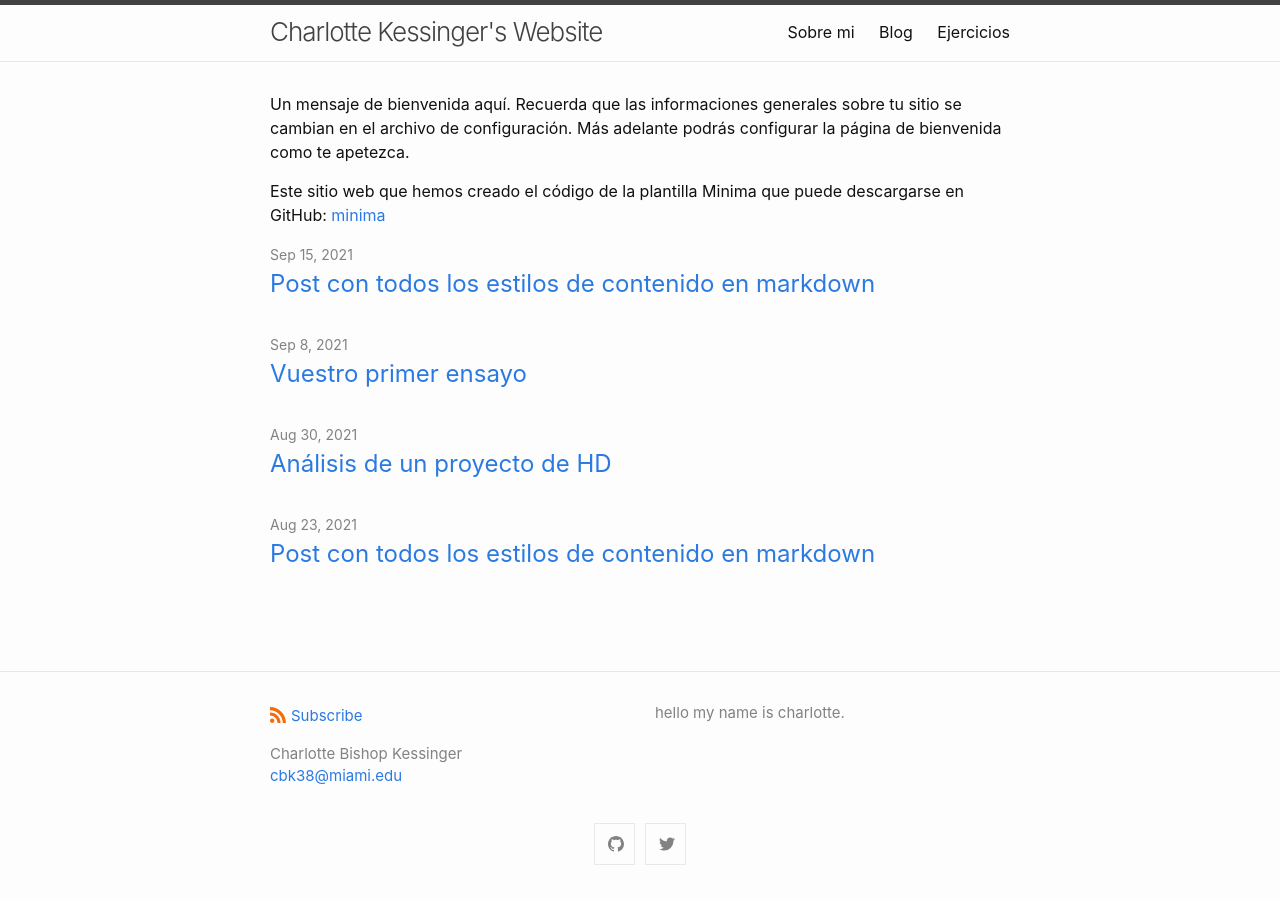
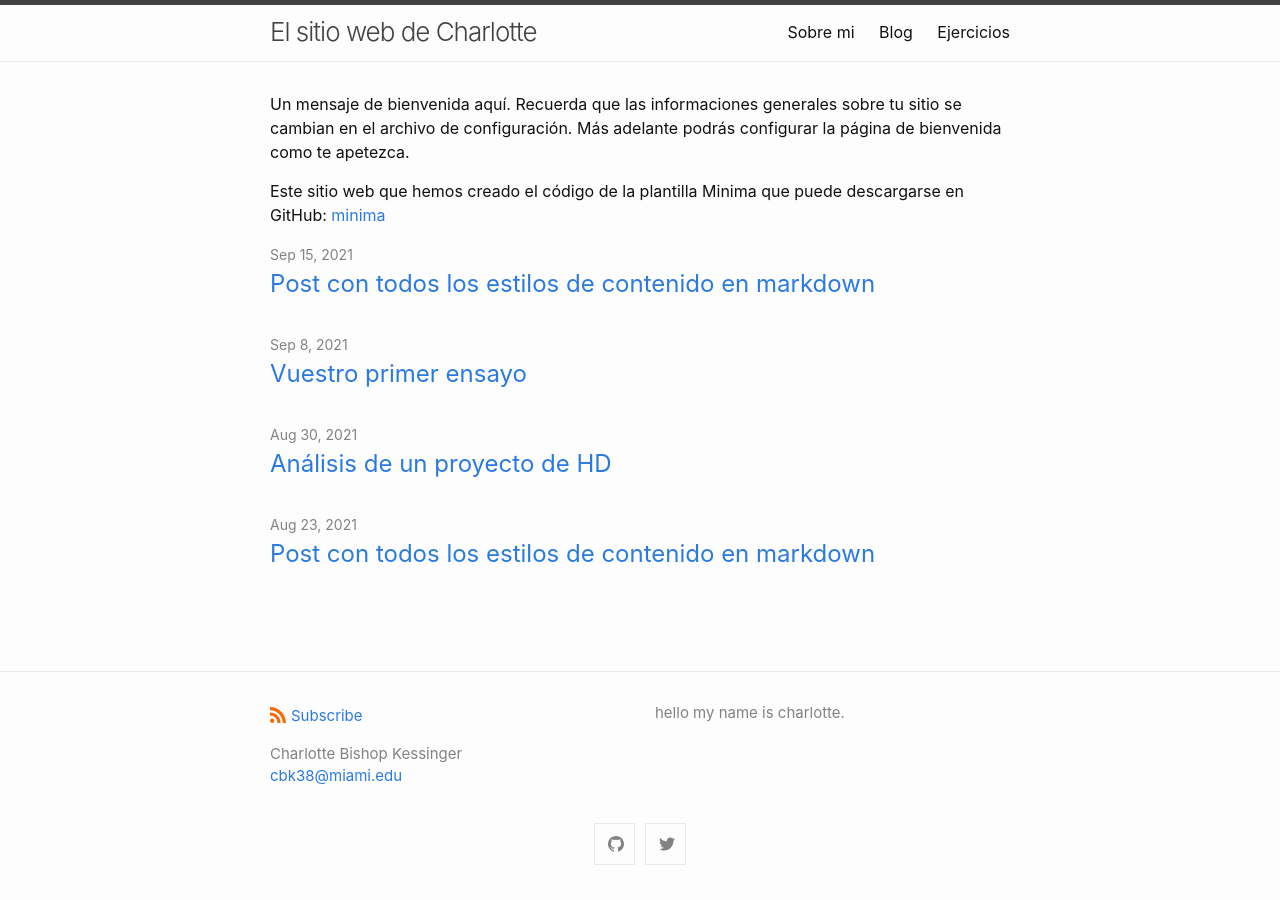
Before and after one commit to charkessinger/charkessinger.github.io, a Jekyll site: the page built from index.md, in a window 1280 px wide. Built offline with Jekyll 4.4.1, drawn with Linux system fonts in a browser that asks for light colours.

Commit message:
Update _config.yml

```diff
--- a/_config.yml
+++ b/_config.yml
@@ -1,4 +1,4 @@
-title: Charlotte Kessinger's Website
+title: El sitio web de Charlotte
 author:
   name: Charlotte Bishop Kessinger
   email: cbk38@miami.edu
```
